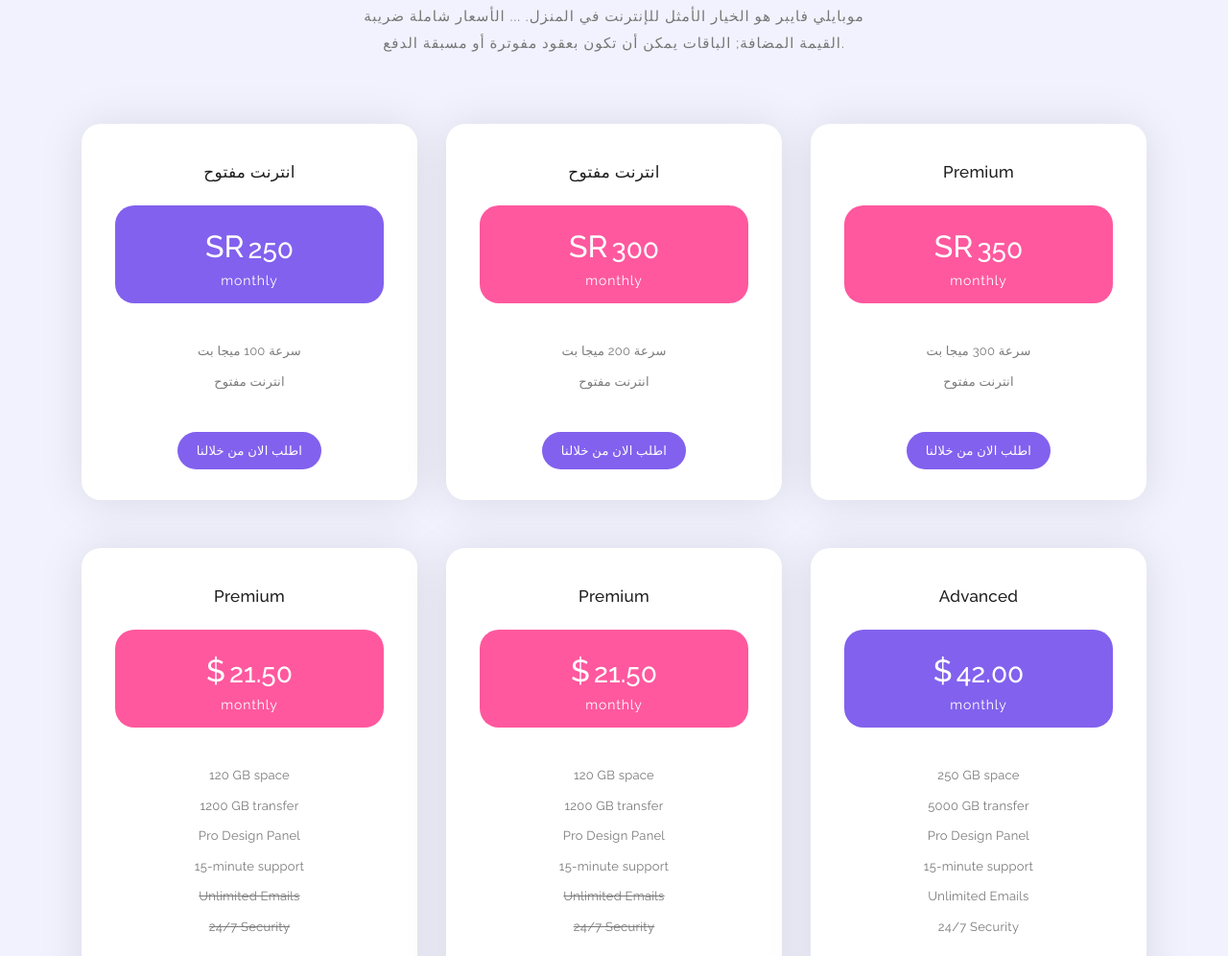
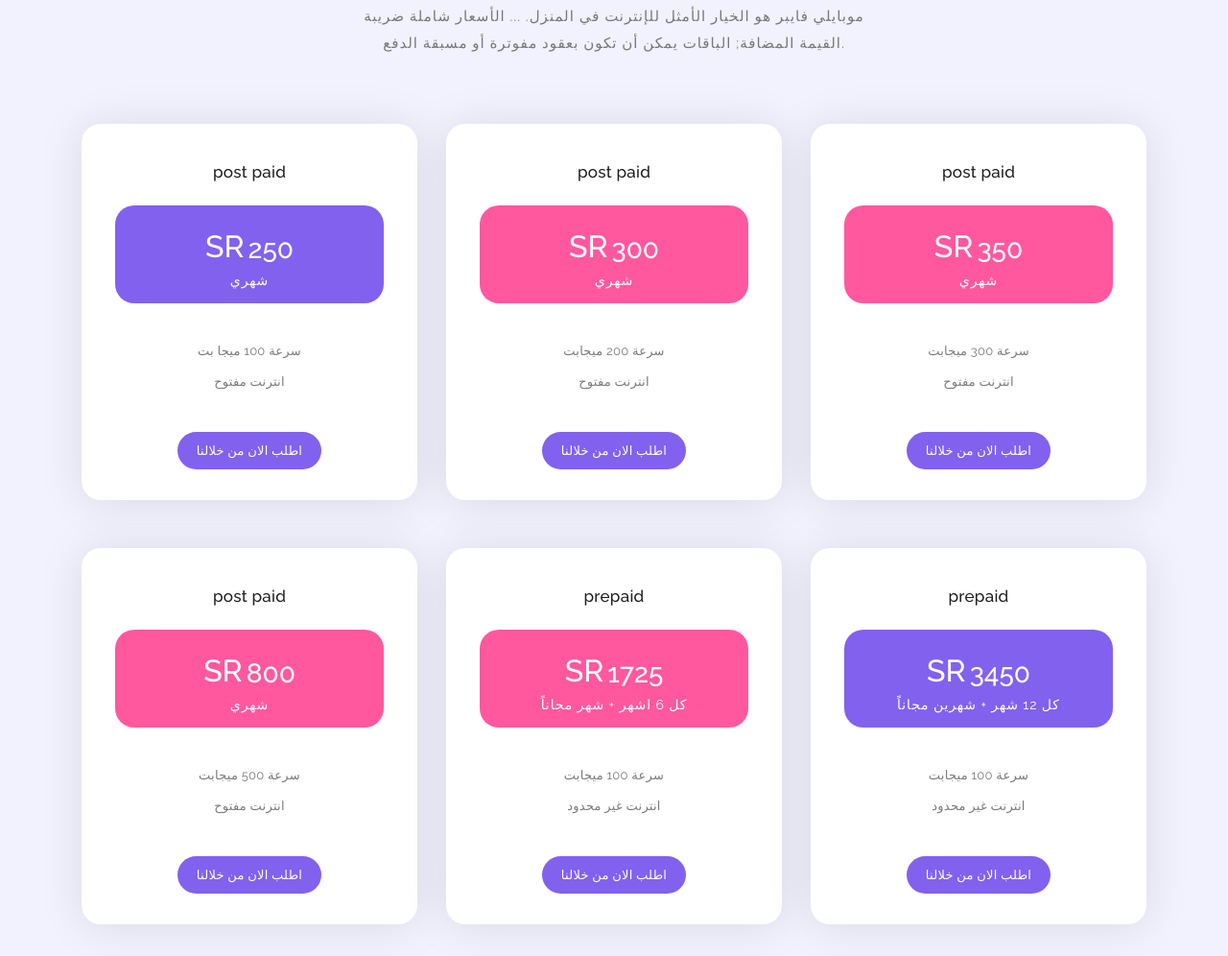
Before and after one commit to ahmedsallem/mymobily2, a plain HTML site: page index.html in a window 1280 px wide. Shown: the part 1804-2800 px from the top of the page at 96% size. Drawn offline with Linux system fonts and the light colour scheme.

Commit message:
Update index.html

```diff
--- a/index.html
+++ b/index.html
@@ -52,10 +52,10 @@ https://templatemo.com/tm-535-softy-pinko
                         <ul class="nav">
                             <li><a href="#welcome" class="active">الصفحة الرئيسية</a></li>
                             <li><a href="#features">عنا</a></li>
-                            <li><a href="#work-process">منتجاتنا</a></li>
-                            <li><a href="#testimonials">Testimonials</a></li>
-                            <li><a href="#pricing-plans">عروضنا</a></li>
-                            <li><a href="#blog">Blog Entries</a></li>
+                            <!-- <li><a href="#work-process">منتجاتنا</a></li> -->
+                            <!-- <li><a href="#testimonials">Testimonials</a></li> -->
+                            <li><a href="#pricing-plans">اسعارنا</a></li>
+                            <!-- <li><a href="#blog">Blog Entries</a></li> -->
                             <li><a href="#contact-us">تواصل بنا</a></li>
                         </ul>
                         <a class='menu-trigger'>
@@ -113,7 +113,7 @@ https://templatemo.com/tm-535-softy-pinko
                         <h2 class="section-title">من خلالنا يمكن طلب واستفسار عن اي باقة انترنت اينما كنت</h2>
                     </div>
                     <div class="left-text">
-                        <p>اقدم لكم كل ما هو جديد في عالم الانترنت من شركة موبايلي, ويمكنك التواصل بنا لمعرفة ما هو جديد وايضا الاستفسار عن ما يخص باقات الانترت وتقديم العروض </p>
+                        <p>اقدم لكم كل ما هو جديد في عالم الانترنت من شركة موبايلي, ويمكنك التواصل بنا لمعرفة ما هو جديد وايضا الاستفسار عن ما يخص باقات الانترنت وتقديم العروض </p>
                     </div>
                 </div>
             </div>
@@ -260,13 +260,13 @@ https://templatemo.com/tm-535-softy-pinko
                 <div class="col-lg-4 col-md-6 col-sm-12" data-scroll-reveal="enter bottom move 50px over 0.6s after 0.2s">
                     <div class="pricing-item">
                         <div class="pricing-header">
-                            <h3 class="pricing-title">انترنت مفتوح</h3>
+                            <h3 class="pricing-title">post paid</h3>
                         </div>
                         <div class="pricing-body">
                             <div class="price-wrapper">
                                 <span class="currency">SR</span>
                                 <span class="price">250</span>
-                                <span class="period">monthly</span>
+                                <span class="period">شهري</span>
                             </div>
                             <ul class="list">
                                 <li class="active">سرعة 100 ميجا بت </li>
@@ -278,7 +278,7 @@ https://templatemo.com/tm-535-softy-pinko
                             </ul>
                         </div>
                         <div class="pricing-footer">
-                            <a href="#" class="main-button">اطلب الان من خلالنا</a>
+                            <a href="https://api.whatsapp.com/send?phone=+201066165864&text=سلام عليكم اخي الكريم , اريد ان اعرف تفاصيل عن هذه الباقة وهي (سرعة 100 ميجا بت  بعقود مفوترة)" class="main-button">اطلب الان من خلالنا</a>
                         </div>
                     </div>
                 </div>
@@ -288,16 +288,16 @@ https://templatemo.com/tm-535-softy-pinko
                 <div class="col-lg-4 col-md-6 col-sm-12" data-scroll-reveal="enter bottom move 50px over 0.6s after 0.4s">
                     <div class="pricing-item active">
                         <div class="pricing-header">
-                            <h3 class="pricing-title">انترنت مفتوح</h3>
+                            <h3 class="pricing-title">post paid</h3>
                         </div>
                         <div class="pricing-body">
                             <div class="price-wrapper">
                                 <span class="currency">SR</span>
                                 <span class="price">300</span>
-                                <span class="period">monthly</span>
+                                <span class="period">شهري</span>
                             </div>
                             <ul class="list">
-                                <li class="active">سرعة 200 ميجا بت </li>
+                                <li class="active">سرعة 200 ميجابت </li>
                                 <li class="active">انترنت مفتوح</li>
                                 <!-- <li class="active">Pro Design Panel</li>
                                 <li class="active">15-minute support</li>
@@ -306,7 +306,7 @@ https://templatemo.com/tm-535-softy-pinko
                             </ul>
                         </div>
                         <div class="pricing-footer">
-                            <a href="https://api.whatsapp.com/send?phone=+201099384932&text=سلام عليكم اخي الكريم , اريد ان اعرف تفاصيل عن هذه الباقة وهي (سرعة 200 ميجا بت )"" class="main-button">اطلب الان من خلالنا</a>
+                            <a href="https://api.whatsapp.com/send?phone=+201066165864&text=سلام عليكم اخي الكريم , اريد ان اعرف تفاصيل عن هذه الباقة وهي (سرعة 200 ميجا بت  بعقود مفوترة)" class="main-button">اطلب الان من خلالنا</a>
                         </div>
                     </div>
                 </div>
@@ -315,16 +315,16 @@ https://templatemo.com/tm-535-softy-pinko
                 <div class="col-lg-4 col-md-6 col-sm-12" data-scroll-reveal="enter bottom move 50px over 0.6s after 0.4s">
                     <div class="pricing-item active">
                         <div class="pricing-header">
-                            <h3 class="pricing-title">Premium</h3>
+                            <h3 class="pricing-title">post paid</h3>
                         </div>
                         <div class="pricing-body">
                             <div class="price-wrapper">
                                 <span class="currency">SR</span>
                                 <span class="price">350</span>
-                                <span class="period">monthly</span>
+                                <span class="period">شهري</span>
                             </div>
                             <ul class="list">
-                                <li class="active">سرعة 300 ميجا بت </li>
+                                <li class="active">سرعة 300 ميجابت </li>
                                 <li class="active">انترنت مفتوح</li>
                                 <!--<li class="active">Pro Design Panel</li>
                                 <li class="active">15-minute support</li>
@@ -333,7 +333,7 @@ https://templatemo.com/tm-535-softy-pinko
                             </ul>
                         </div>
                         <div class="pricing-footer">
-                            <a href="#" class="main-button">اطلب الان من خلالنا</a>
+                            <a href="https://api.whatsapp.com/send?phone=+201066165864&text=سلام عليكم اخي الكريم , اريد ان اعرف تفاصيل عن هذه الباقة وهي (سرعة 300 ميجا بت  بعقود مفوترة)" class="main-button">اطلب الان من خلالنا</a>
                         </div>
                     </div>
                 </div>
@@ -342,25 +342,25 @@ https://templatemo.com/tm-535-softy-pinko
                 <div class="col-lg-4 col-md-6 col-sm-12" data-scroll-reveal="enter bottom move 50px over 0.6s after 0.4s">
                     <div class="pricing-item active">
                         <div class="pricing-header">
-                            <h3 class="pricing-title">Premium</h3>
+                            <h3 class="pricing-title">post paid</h3>
                         </div>
                         <div class="pricing-body">
                             <div class="price-wrapper">
-                                <span class="currency">$</span>
-                                <span class="price">21.50</span>
-                                <span class="period">monthly</span>
+                                <span class="currency">SR</span>
+                                <span class="price">800</span>
+                                <span class="period">شهري</span>
                             </div>
                             <ul class="list">
-                                <li class="active">120 GB space</li>
-                                <li class="active">1200 GB transfer</li>
-                                <li class="active">Pro Design Panel</li>
+                                <li class="active">سرعة 500 ميجابت</li>
+                                <li class="active">انترنت مفتوح</li>
+                                <!-- <li class="active">Pro Design Panel</li>
                                 <li class="active">15-minute support</li>
                                 <li>Unlimited Emails</li>
-                                <li>24/7 Security</li>
+                                <li>24/7 Security</li> -->
                             </ul>
                         </div>
                         <div class="pricing-footer">
-                            <a href="#" class="main-button">Purchase Now</a>
+                            <a href="https://api.whatsapp.com/send?phone=+201066165864&text=سلام عليكم اخي الكريم , اريد ان اعرف تفاصيل عن هذه الباقة وهي ( سرعة 500 ميجا بت  بعقود مفوترة )" class="main-button">اطلب الان من خلالنا</a>
                         </div>
                     </div>
                 </div>
@@ -369,25 +369,25 @@ https://templatemo.com/tm-535-softy-pinko
                 <div class="col-lg-4 col-md-6 col-sm-12" data-scroll-reveal="enter bottom move 50px over 0.6s after 0.4s">
                     <div class="pricing-item active">
                         <div class="pricing-header">
-                            <h3 class="pricing-title">Premium</h3>
+                            <h3 class="pricing-title">prepaid</h3>
                         </div>
                         <div class="pricing-body">
                             <div class="price-wrapper">
-                                <span class="currency">$</span>
-                                <span class="price">21.50</span>
-                                <span class="period">monthly</span>
+                                <span class="currency">SR</span>
+                                <span class="price">1725</span>
+                                <span class="period">كل 6 اشهر + شهر مجاناً</span>
                             </div>
                             <ul class="list">
-                                <li class="active">120 GB space</li>
-                                <li class="active">1200 GB transfer</li>
-                                <li class="active">Pro Design Panel</li>
+                                <li class="active">سرعة 100 ميجابت</li>
+                                <li class="active">انترنت غير محدود</li>
+                                <!-- <li class="active">Pro Design Panel</li>
                                 <li class="active">15-minute support</li>
                                 <li>Unlimited Emails</li>
-                                <li>24/7 Security</li>
+                                <li>24/7 Security</li> -->
                             </ul>
                         </div>
                         <div class="pricing-footer">
-                            <a href="#" class="main-button">Purchase Now</a>
+                            <a href="https://api.whatsapp.com/send?phone=+201066165864&text=سلام عليكم اخي الكريم , اريد ان اعرف تفاصيل عن هذه الباقة وهي ( سرعة 100 ميجا بت مسبقة الدفع )" class="main-button">اطلب الان من خلالنا</a>
                         </div>
                     </div>
                 </div>
@@ -397,25 +397,25 @@ https://templatemo.com/tm-535-softy-pinko
                 <div class="col-lg-4 col-md-6 col-sm-12" data-scroll-reveal="enter bottom move 50px over 0.6s after 0.6s">
                     <div class="pricing-item">
                         <div class="pricing-header">
-                            <h3 class="pricing-title">Advanced</h3>
+                            <h3 class="pricing-title">prepaid</h3>
                         </div>
                         <div class="pricing-body">
                             <div class="price-wrapper">
-                                <span class="currency">$</span>
-                                <span class="price">42.00</span>
-                                <span class="period">monthly</span>
+                                <span class="currency">SR</span>
+                                <span class="price">3450</span>
+                                <span class="period">كل 12 شهر  + شهرين مجاناً</span>
                             </div>
                             <ul class="list">
-                                <li class="active">250 GB space</li>
-                                <li class="active">5000 GB transfer</li>
-                                <li class="active">Pro Design Panel</li>
+                                <li class="active">سرعة 100 ميجابت</li>
+                                <li class="active">انترنت غير محدود</li>
+                                <!-- <li class="active">Pro Design Panel</li>
                                 <li class="active">15-minute support</li>
                                 <li class="active">Unlimited Emails</li>
-                                <li class="active">24/7 Security</li>
+                                <li class="active">24/7 Security</li> -->
                             </ul>
                         </div>
                         <div class="pricing-footer">
-                            <a href="#" class="main-button">Purchase Now</a>
+                            <a href="https://api.whatsapp.com/send?phone=+201066165864&text=سلام عليكم اخي الكريم , اريد ان اعرف تفاصيل عن هذه الباقة وهي ( سرعة 100 ميجا بت  دفع مسبق كل 12 شهر )" class="main-button">اطلب الان من خلالنا</a>
                         </div>
                     </div>
                 </div>
@@ -540,12 +540,12 @@ https://templatemo.com/tm-535-softy-pinko
             <div class="row">
                 <div class="col-lg-12">
                     <div class="center-heading">
-                        <h2 class="section-title">Talk To Us</h2>
+                        <h2 class="section-title">تواصل بنا </h2>
                     </div>
                 </div>
                 <div class="offset-lg-3 col-lg-6">
                     <div class="center-text">
-                        <p>Maecenas pellentesque ante faucibus lectus vulputate sollicitudin. Cras feugiat hendrerit semper.</p>
+                        <p>لا تتردد في التواصل بنا وسوف يتم التواصل بك في اسرع وقت ممكن </p>
                     </div>
                 </div>
             </div>
@@ -554,11 +554,13 @@ https://templatemo.com/tm-535-softy-pinko
             <div class="row">
                 <!-- ***** Contact Text Start ***** -->
                 <div class="col-lg-4 col-md-6 col-sm-12">
-                    <h5 class="margin-bottom-30">Keep in touch</h5>
+                    <h5 class="margin-bottom-30">في خدمتك 24 ساعة</h5>
                     <div class="contact-text">
-                        <p>110-220 Quisque diam odio, maximus ac consectetur eu, 10260
-                        <br>auctor non lorem</p>
-                        <p>You are NOT allowed to re-distribute Softy Pinko template on any template collection websites. Thank you.</p>
+                        <p> العنوان: 2518 الضحاك بن خليفة البوادي
+                            , جدّة 23443, المملكة العربية السعودية
+
+                        <br></p>
+                        <p></p>
                     </div>
                 </div>
                 <!-- ***** Contact Text End ***** -->
@@ -571,22 +573,22 @@ https://templatemo.com/tm-535-softy-pinko
                           <div class="row">
                             <div class="col-lg-6 col-md-12 col-sm-12">
                               <fieldset>
-                                <input name="name" type="text" class="form-control" id="name" placeholder="Full Name" required="">
+                                <input name="name" type="text" class="form-control" id="name" placeholder="الاسم بالكامل " required="">
                               </fieldset>
                             </div>
                             <div class="col-lg-6 col-md-12 col-sm-12">
                               <fieldset>
-                                <input name="email" type="email" class="form-control" id="email" placeholder="E-Mail Address" required="">
+                                <input name="email" type="email" class="form-control" id="email" placeholder="عنوان البريد" required="">
                               </fieldset>
                             </div>
                             <div class="col-lg-12">
                               <fieldset>
-                                <textarea name="message" rows="6" class="form-control" id="message" placeholder="Your Message" required=""></textarea>
+                                <textarea name="message" rows="6" class="form-control" id="message" placeholder="الاستفسار" required=""></textarea>
                               </fieldset>
                             </div>
                             <div class="col-lg-12">
                               <fieldset>
-                                <button type="submit" id="form-submit" class="main-button">Send Message</button>
+                                <button type="submit" id="form-submit" class="main-button">اضغط للارسال</button>
                               </fieldset>
                             </div>
                           </div>
@@ -605,7 +607,7 @@ https://templatemo.com/tm-535-softy-pinko
             <div class="row">
                 <div class="col-lg-12 col-md-12 col-sm-12">
                     <ul class="social">
-                        <li><a href="#"><i class="fa fa-facebook"></i></a></li>
+                        <li><a href="https://www.facebook.com/profile.php?id=100010704423361"><i class="fa fa-facebook"></i></a></li>
                         <!-- <li><a href="#"><i class="fa fa-twitter"></i></a></li>
                         <li><a href="#"><i class="fa fa-linkedin"></i></a></li>
                         <li><a href="#"><i class="fa fa-rss"></i></a></li>
```
